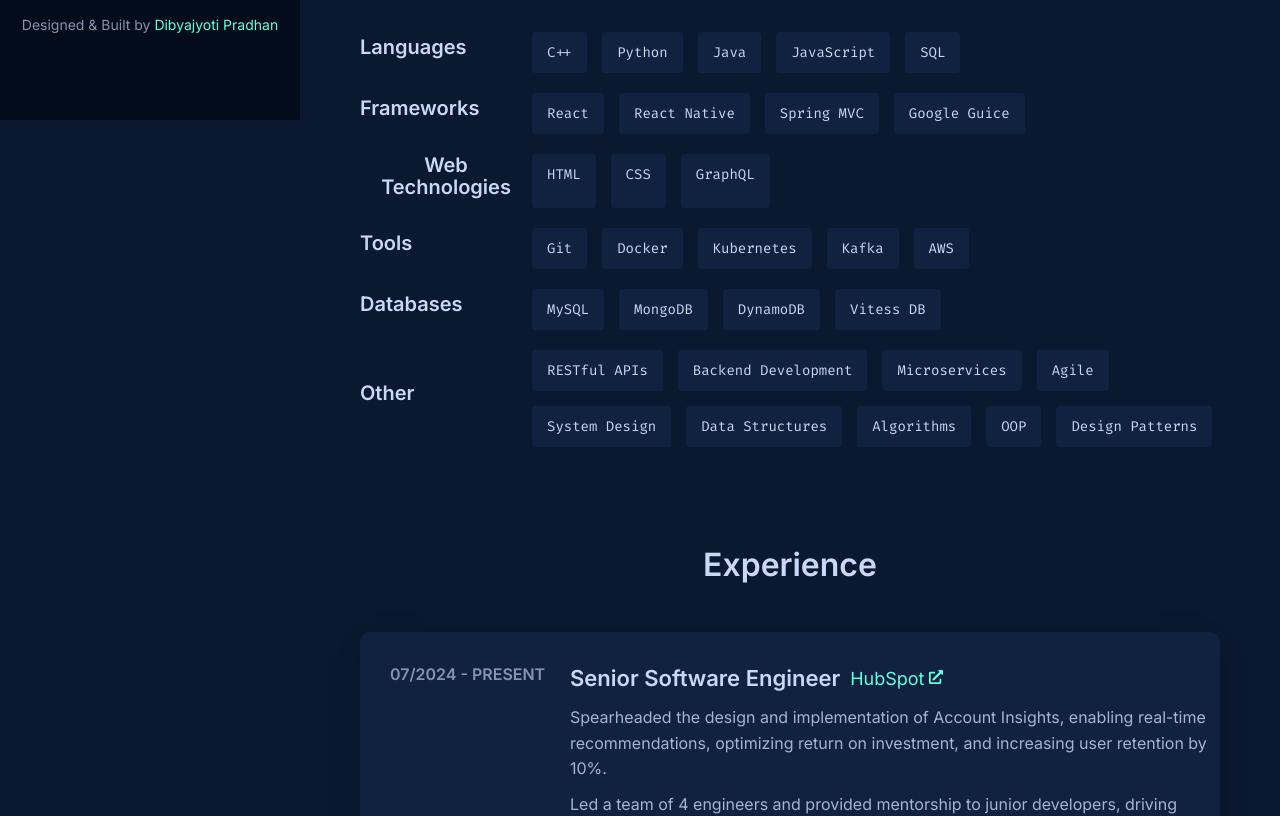
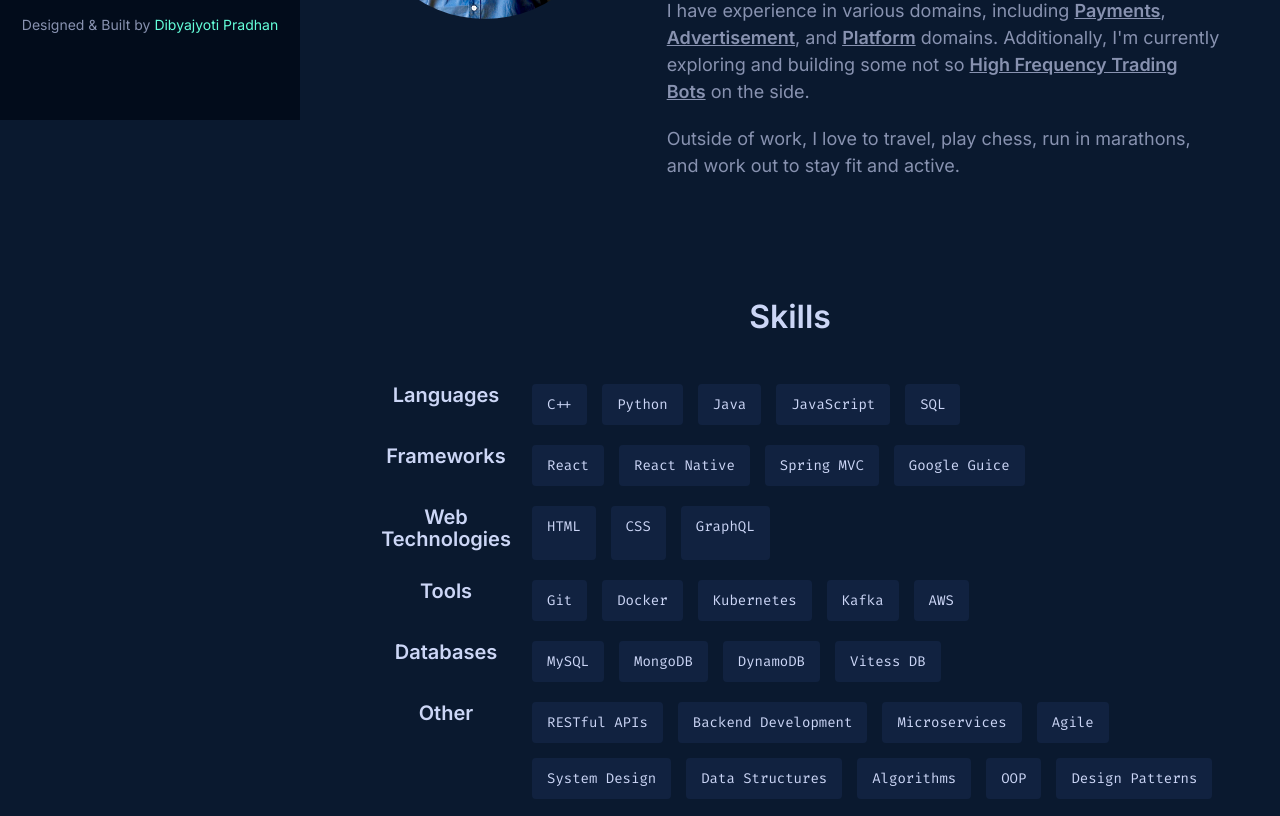
Before and after one commit to pathrabe/websitetest, a React (Create React App) app: page / in a window 1280 px wide. Shown: the part 680-1496 px from the top of the page. Built offline with nearby package versions, Linux system fonts and the light colour scheme.

Commit message:
Added some functionalities

```diff
--- a/public/index.html
+++ b/public/index.html
@@ -32,7 +32,6 @@
   </head>
   <body>
     <noscript>You need to enable JavaScript to run this app.</noscript>
-    <div id="mouse-shadow"></div>
 
     <div id="root"></div>
     <!--
--- a/src/components/About.js
+++ b/src/components/About.js
@@ -1,9 +1,7 @@
-// src/components/About.js
-
 import React from "react";
 import styled from "styled-components";
 import theme from "../styles/theme";
-import { personalInfo, skills } from "../data/data";
+import { personalInfo } from "../data/data";
 
 const AboutSection = styled.section`
   max-width: 1100px; // Increased by 10%
@@ -48,52 +46,13 @@ const AboutSection = styled.section`
       p {
         font-size: 18px;
         color: ${theme.colors.slate};
+        margin-bottom: 20px;
         a {
           color: ${theme.colors.green};
           text-decoration: none;
           &:hover {
             text-decoration: underline;
           }
-        }
-      }
-    }
-  }
-
-  .skills {
-    margin-top: 40px;
-
-    .skill-category {
-      margin-bottom: 20px;
-      display: flex;
-      flex-direction: row;
-      h3 {
-        font-size: 20px;
-        color: ${theme.colors.lightestSlate};
-        ${"" /* margin-bottom: 10px; */}
-        font-weight: bold;
-        ${"" /* border-bottom: 2px solid ${theme.colors.slate}; */}
-
-        display: flex;
-        flex-direction: row;
-        flex: 0.2;
-        text-align: center;
-        align-items: center;
-      }
-
-      .skill-items {
-        display: flex;
-        flex-direction: row;
-        flex: 0.8;
-        flex-wrap: wrap;
-        gap: 15px;
-
-        span {
-          background-color: ${theme.colors.lightNavy};
-          color: ${theme.colors.lightestSlate};
-          padding: 10px 15px;
-          border-radius: ${theme.borderRadius};
-          font-size: 14px;
-          font-family: ${theme.fonts.mono};
         }
       }
     }
@@ -110,20 +69,10 @@ const About = () => {
         <div className="text-content">
           <h1>Hi, I'm {personalInfo.name}.</h1>
           <h2>{personalInfo.description}</h2>
-          <p dangerouslySetInnerHTML={{ __html: personalInfo.about }} />
+          {personalInfo.about.map((paragraph, idx) => (
+            <p key={idx} dangerouslySetInnerHTML={{ __html: paragraph }} />
+          ))}
         </div>
-      </div>
-      <div className="skills">
-        {skills.map((skillGroup, idx) => (
-          <div className="skill-category" key={idx}>
-            <h3>{skillGroup.category}</h3>
-            <div className="skill-items">
-              {skillGroup.items.map((skill, skillIdx) => (
-                <span key={skillIdx}>{skill}</span>
-              ))}
-            </div>
-          </div>
-        ))}
       </div>
     </AboutSection>
   );
--- a/src/components/Header.js
+++ b/src/components/Header.js
@@ -43,8 +43,7 @@ const HeaderContainer = styled.header`
             font-weight: bold;
           }
 
-          &:hover,
-          &:focus {
+          &:hover {
             color: ${theme.colors.green};
             text-decoration: underline;
           }
@@ -76,6 +75,7 @@ const HeaderContainer = styled.header`
 const Header = () => {
   const [activeSection, setActiveSection] = useState("");
 
+  console.log("activeSection", activeSection);
   useEffect(() => {
     const options = {
       root: null,
--- /dev/null
+++ b/src/components/Skills.js
@@ -0,0 +1,81 @@
+import React from "react";
+import styled from "styled-components";
+import theme from "../styles/theme";
+import { skills } from "../data/data";
+
+const SkillsSection = styled.section`
+  max-width: 1100px;
+  margin: 100px auto 0;
+  padding: 0 20px;
+
+  h2 {
+    font-size: 32px;
+    margin-bottom: 50px;
+    color: ${theme.colors.lightestSlate};
+    text-align: center;
+  }
+  .skills {
+    .skill-category {
+      margin-bottom: 20px;
+      display: flex;
+      flex-direction: row;
+
+      h3 {
+        font-size: 20px;
+        color: ${theme.colors.lightestSlate};
+        font-weight: bold;
+        flex: 0.2;
+        text-align: center;
+        align-items: center;
+      }
+
+      .skill-items {
+        display: flex;
+        flex-direction: row;
+        flex: 0.8;
+        flex-wrap: wrap;
+        gap: 15px;
+
+        span {
+          background-color: ${theme.colors.lightNavy};
+          color: ${theme.colors.lightestSlate};
+          padding: 10px 15px;
+          border-radius: ${theme.borderRadius};
+          font-size: 14px;
+          font-family: ${theme.fonts.mono};
+          position: relative;
+          transition: ${theme.transition};
+          overflow: hidden;
+          cursor: pointer;
+
+          &:hover {
+            box-shadow: 0px 0px 15px 5px ${theme.colors.green};
+            transform: scale(1.05);
+          }
+        }
+      }
+    }
+  }
+`;
+
+const Skills = () => {
+  return (
+    <SkillsSection id="skills">
+      <h2>Skills</h2>
+      <div className="skills">
+        {skills.map((skillGroup, idx) => (
+          <div className="skill-category" key={idx}>
+            <h3>{skillGroup.category}</h3>
+            <div className="skill-items">
+              {skillGroup.items.map((skill, skillIdx) => (
+                <span key={skillIdx}>{skill}</span>
+              ))}
+            </div>
+          </div>
+        ))}
+      </div>
+    </SkillsSection>
+  );
+};
+
+export default Skills;
--- a/src/data/data.js
+++ b/src/data/data.js
@@ -2,6 +2,7 @@
 
 export const navLinks = [
   { id: 1, name: "About", url: "#about" },
+  { id: 2, name: "Skills", url: "#skills" },
   { id: 2, name: "Experience", url: "#experience" },
   { id: 3, name: "Projects", url: "#projects" },
   { id: 4, name: "Contact", url: "#contact" },
@@ -20,7 +21,11 @@ export const socialLinks = [
 export const personalInfo = {
   name: "Dibyajyoti Pradhan",
   description: "Senior Software Engineer",
-  about: `I'm a Senior Software Engineer with a background in developing innovative and scalable software solutions. I've worked with leading companies like <a href="https://en.wikipedia.org/wiki/HubSpot" target="_blank" rel="noopener noreferrer">HubSpot</a>, <a href="https://en.wikipedia.org/wiki/Meta_Platforms" target="_blank" rel="noopener noreferrer">Meta</a>, and <a href="https://en.wikipedia.org/wiki/Amazon_(company)" target="_blank" rel="noopener noreferrer">Amazon</a>, building robust systems that improve user experiences and drive business growth. Currently, I’m focusing on products at HubSpot, leading engineering teams and optimizing system performance. My expertise includes full-stack development, system architecture, and mentoring.`,
+  about: [
+    `I'm a Senior Software Engineer with a background in developing innovative and scalable software solutions. I've worked with leading companies like <a href="https://en.wikipedia.org/wiki/HubSpot" target="_blank" rel="noopener noreferrer">HubSpot</a>, <a href="https://en.wikipedia.org/wiki/Meta_Platforms" target="_blank" rel="noopener noreferrer">Meta</a>, and <a href="https://en.wikipedia.org/wiki/Amazon_(company)" target="_blank" rel="noopener noreferrer">Amazon</a>, building robust systems that improve user experiences and drive business growth. Currently, I’m focusing on products at HubSpot, leading engineering teams and optimizing system performance. My expertise includes full-stack development, system architecture, and mentoring.`,
+    `I have experience in various domains, including <strong>Payments</strong>, <strong>Advertisement</strong>, and <strong>Platform</strong> domains. Additionally, I'm currently exploring and building some not so <strong>High Frequency Trading Bots</strong> on the side.`,
+    `Outside of work, I love to travel, play chess, run in marathons, and work out to stay fit and active.`,
+  ],
   currentCompany: {
     name: "HubSpot",
     url: "https://en.wikipedia.org/wiki/HubSpot",
@@ -28,9 +33,9 @@ export const personalInfo = {
   contact: {
     heading: "Get In Touch",
     message: `
-          I'm currently open to new opportunities. Whether you have a question or
-          just want to say hi, feel free to drop a message!
-        `,
+              I'm currently open to new opportunities. Whether you have a question or
+              just want to say hi, feel free to drop a message!
+            `,
     email: "dibyojyotipradhan@gmail.com",
   },
 };
@@ -116,6 +121,7 @@ export const experiences = [
     id: 4,
     position: "Software Development Engineer I",
     company: "Amazon",
+    url: "https://en.wikipedia.org/wiki/Amazon_(company)",
     date: "07/2019 - 09/2021",
     responsibilities: [
       "Orchestrated the development of 18 major pages for the Amazon Pay for Business app.",
@@ -128,6 +134,7 @@ export const experiences = [
     id: 5,
     position: "Software Development Engineer Intern",
     company: "Amazon",
+    url: "https://en.wikipedia.org/wiki/Amazon_(company)",
     date: "05/2018 - 07/2018",
     responsibilities: [
       "Developed automation for sequence generation in a tier-1 service, benefiting over 100 developer teams in Amazon.",
--- a/src/index.css
+++ b/src/index.css
@@ -11,16 +11,3 @@ code {
   font-family: source-code-pro, Menlo, Monaco, Consolas, 'Courier New',
     monospace;
 }
-#mouse-shadow {
-  position: fixed;
-  top: 0;
-  left: 0;
-  width: 500px;  /* Ensure width and height are equal to keep the shadow circular */
-  height: 500px;
-  background: radial-gradient(circle, rgba(0, 255, 255, 0.3), transparent);
-  pointer-events: none;  /* Don't interfere with user interactions */
-  mix-blend-mode: overlay;  /* Makes the shadow blend naturally with the content */
-  border-radius: 50%;  /* Make it a perfect circle */
-  transform: translate(-50%, -50%);  /* Center the shadow relative to the mouse */
-  transition: all 0.05s ease-out;
-}
--- a/src/index.js
+++ b/src/index.js
@@ -15,11 +15,3 @@ root.render(
 // to log results (for example: reportWebVitals(console.log))
 // or send to an analytics endpoint. Learn more: https://bit.ly/CRA-vitals
 reportWebVitals();
-
-document.addEventListener("mousemove", (event) => {
-  const shadow = document.getElementById("mouse-shadow");
-
-  // Update the position of the shadow to follow the cursor
-  shadow.style.left = `${event.pageX}px`;
-  shadow.style.top = `${event.pageY}px`;
-});
--- a/src/pages/Home.js
+++ b/src/pages/Home.js
@@ -2,6 +2,7 @@
 import React from "react";
 import styled from "styled-components";
 import About from "../components/About";
+import Skills from "../components/Skills";
 import Experience from "../components/Experience";
 import Projects from "../components/Projects";
 import Contact from "../components/Contact";
@@ -14,6 +15,7 @@ const MainContainer = styled.main`
 const Home = () => (
   <MainContainer>
     <About />
+    <Skills />
     <Experience />
     <Projects />
     <Contact />
--- a/src/styles/GlobalStyle.js
+++ b/src/styles/GlobalStyle.js
@@ -11,6 +11,9 @@ const GlobalStyle = createGlobalStyle`
   *, *::before, *::after {
     box-sizing: inherit;
   }
+  strong {
+  text-decoration: underline;
+}
 
   body {
     margin: 0;
```
